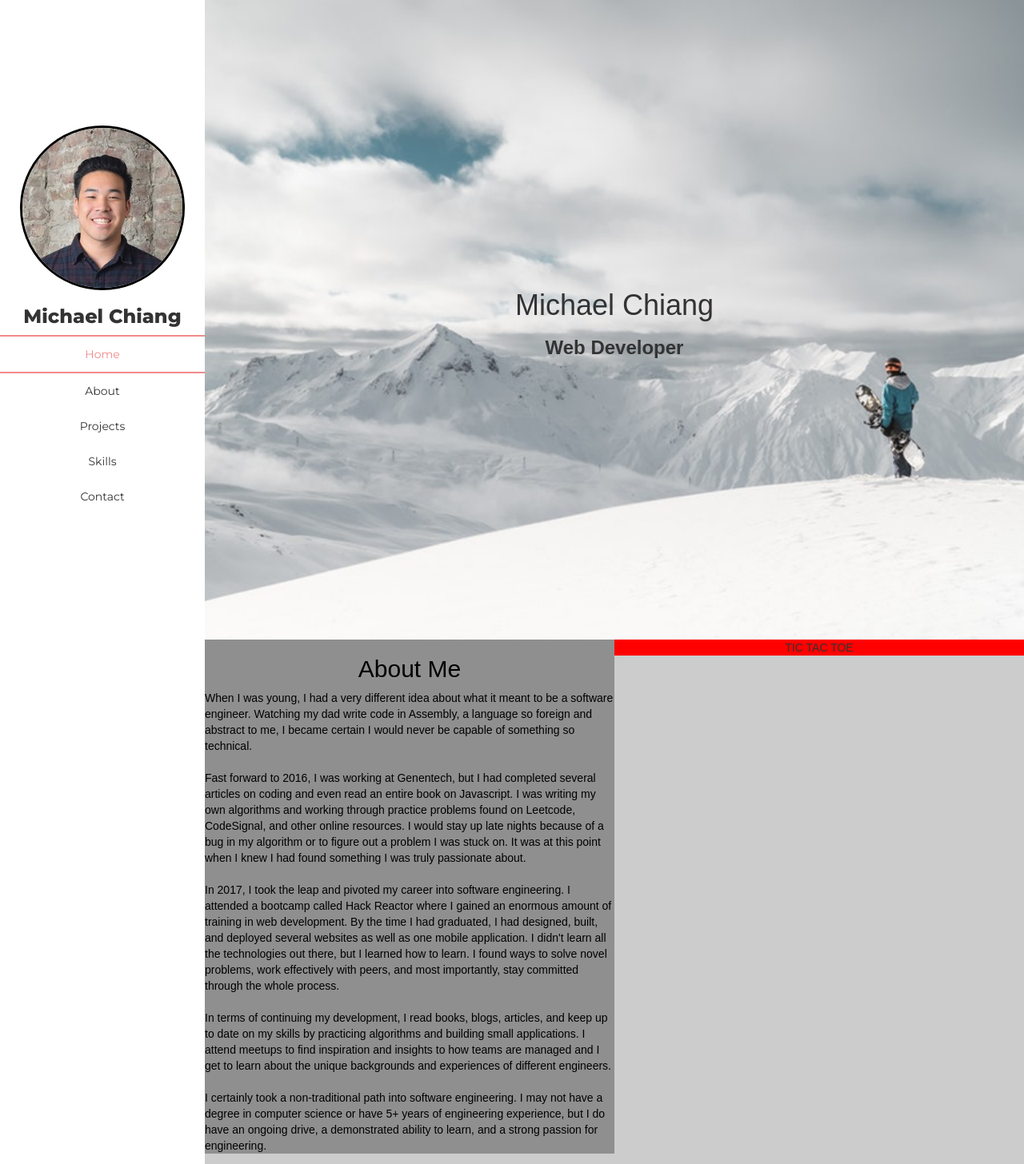
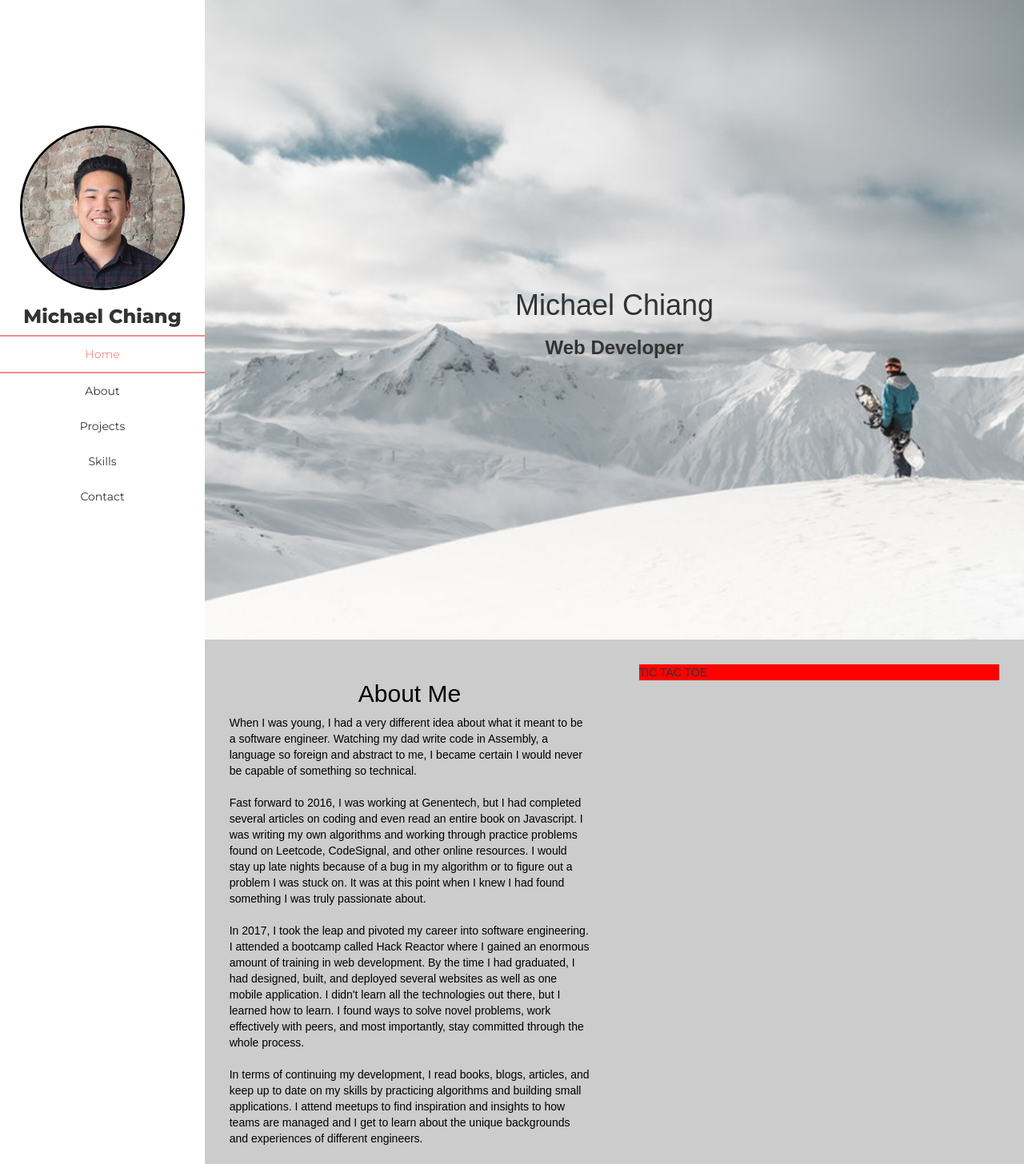
Before and after one commit to chiangshtaa/MichaelChiang, a React (Create React App) app: page / in a window 1280 px wide. Shown: the top 1456 px of the page at 80% size. Built offline with nearby package versions, Linux system fonts and the light colour scheme.

Commit message:
fix overlapping components/elements

```diff
--- a/src/App.css
+++ b/src/App.css
@@ -1,6 +1,5 @@
 body, html {
   margin: 0;
-  /*overflow: hidden;*/
   height:100%;
 }
 
@@ -13,6 +12,7 @@ body, html {
     width: 20%;
     overflow-y: scroll;
     display: table;
+    /*height: 100%;*/
   }
 
   #right {
@@ -20,7 +20,7 @@ body, html {
     top: 0;
     bottom: 0;
     right: 0;
-    /*overflow-y: scroll;*/
+    float: right;
     width: 80%;
   }
 }
@@ -32,9 +32,12 @@ body, html {
 }
 
 #right {
-  height: 100%;
-  text-align: center;
+  display: block;
+  /*height: 100%;*/
+  /*text-align: center;*/
   /*scroll-behavior: smooth;*/
+  /*display: flex;
+  flex-direction: column;*/
 }
 
 .active {
@@ -44,9 +47,20 @@ body, html {
 }
 
 .scroll-container {
-  width: 100%;
+  /*width: 100%;
   height: 100%;
   text-align: center;
   vertical-align: middle;
-  display: table;
+  display: table;*/
+  /*position: absolute;*/
+  /*display: block;*/
 }
+
+#main {
+  /*position: absolute;*/
+  height: 100%;
+  width: 100%;
+  /*display: flex;*/
+  /*flex-direction: column;*/
+  /*position: relative;*/
+}
--- a/src/components/css/About.css
+++ b/src/components/css/About.css
@@ -2,8 +2,8 @@
   /*background-color: #f0f0f0;*/
   /*background-color: #eceaea;*/
   background-color: #ccc;
-  min-height: 50%;
-
+  /*height: 100%;*/
+  width: 100%;
 }
 
 h2 {
@@ -11,37 +11,37 @@ h2 {
 }
 
 .AboutMe {
+  /*height: 100%;*/
   /*vertical-align: middle;*/
   /*display: table-cell;*/
-/*  background-color: rgba(0, 0, 0, 0.7);
-  color: white;*/
-  /*opacity: .4;*/
   /*position: relative;*/
-}
-
-.info {
-  background-color: rgba(0, 0, 0, 0.3);
-  color: black;
-  text-align: left;
+  display: inline-block;
+  /*vertical-align: top;*/
 }
 
 .tictactoe {
   background-color: red;
 }
 
-@media (min-width: 768px) {
+@media (min-width: 768px){
   .info {
-    width: 50%;
-    /*display: table;*/
+    width: 44%;
+    margin: 3%;
     left: 0;
-    position: absolute;
+    float: left;
+    position: relative;
+    color: black;
+    text-align: left;
+    display: table;
   }
 
   .tictactoe {
+    position: absolute;
+    /*top: 0;*/
+    /*bottom: 0;*/
     right: 0;
-    /*top: 50%;*/
-    /*transform: translate(0, -50%);*/
-    width: 50%;
-    position: absolute;
+    float: right;
+    width: 44%;
+    margin: 3%;
   }
 }
--- a/src/components/css/Contact.css
+++ b/src/components/css/Contact.css
@@ -3,6 +3,6 @@
 }
 
 .ContactMe {
-  vertical-align: middle;
-  display: table-cell;
+ /* vertical-align: middle;
+  display: table-cell;*/
 }
--- a/src/components/css/Home.css
+++ b/src/components/css/Home.css
@@ -3,16 +3,20 @@
   background-position: center;
   background-repeat: no-repeat;
   background-size: cover;
-  /*background-attachment: fixed;*/
   background-color: #f0f0f0;
   width: 100%;
-  height: 100%;
-  text-align: center;
-  vertical-align: middle;
-  display: table;
+  min-height: 100%;
+  /*text-align: center;*/
+  /*vertical-align: middle;*/
+  /*display: table;*/
+  position: relative;
+  display: block;
 }
 
 .me {
-  vertical-align: middle;
-  display: table-cell;
+  text-align: center;
+  position: absolute;
+  top: 50%;
+  left: 50%;
+  transform: translate(-50%, -50%);
 }
--- a/src/components/css/Projects.css
+++ b/src/components/css/Projects.css
@@ -1,8 +1,11 @@
 .Projects {
   background: #07cdff;
+  /*height: 100%;*/
+  /*position: relative;*/
+  /*display: block;*/
 }
 
 .ProjectsMe {
-  vertical-align: middle;
-  display: table-cell;
+  /*vertical-align: middle;*/
+  /*display: table-cell;*/
 }
```
